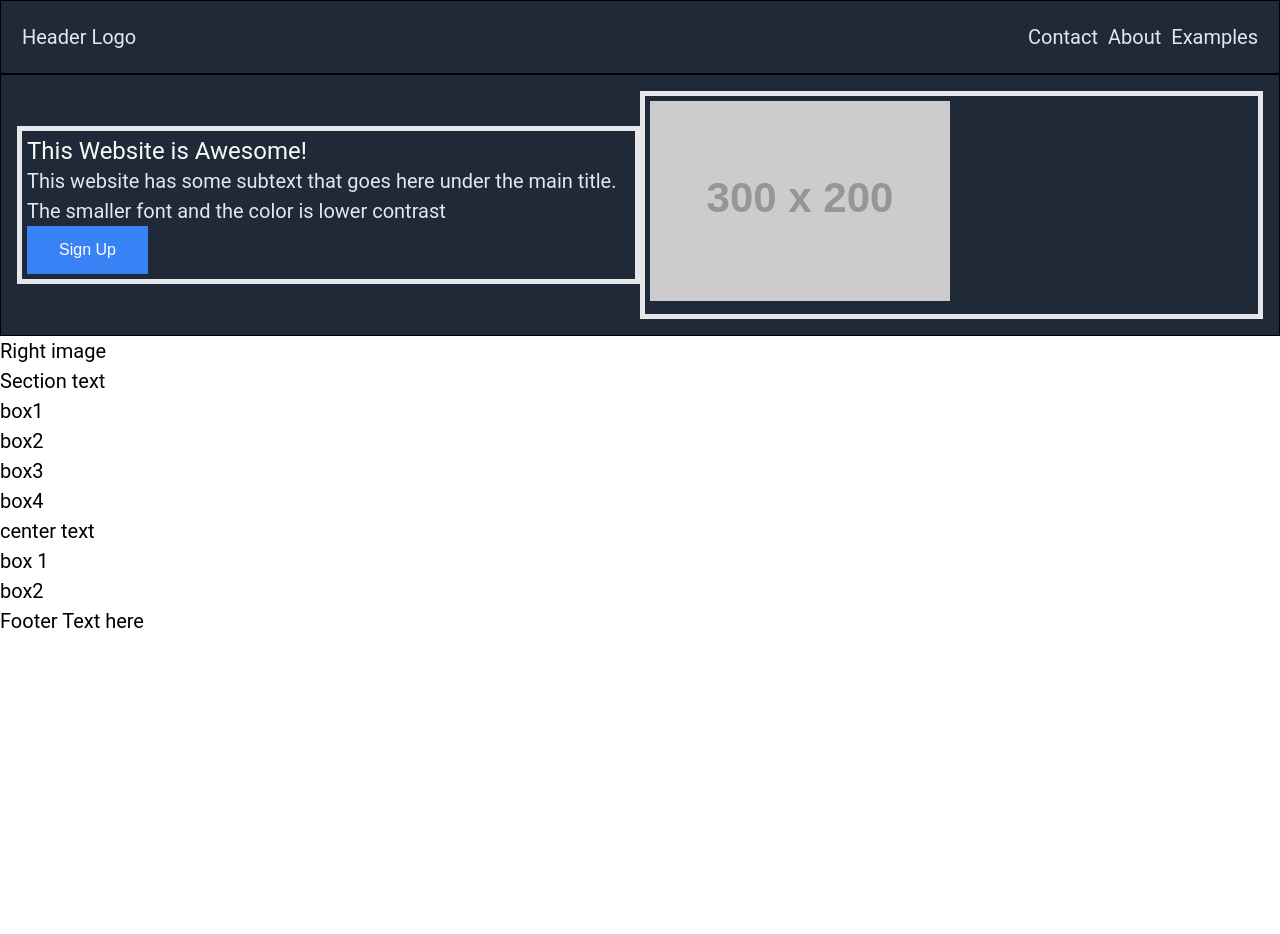
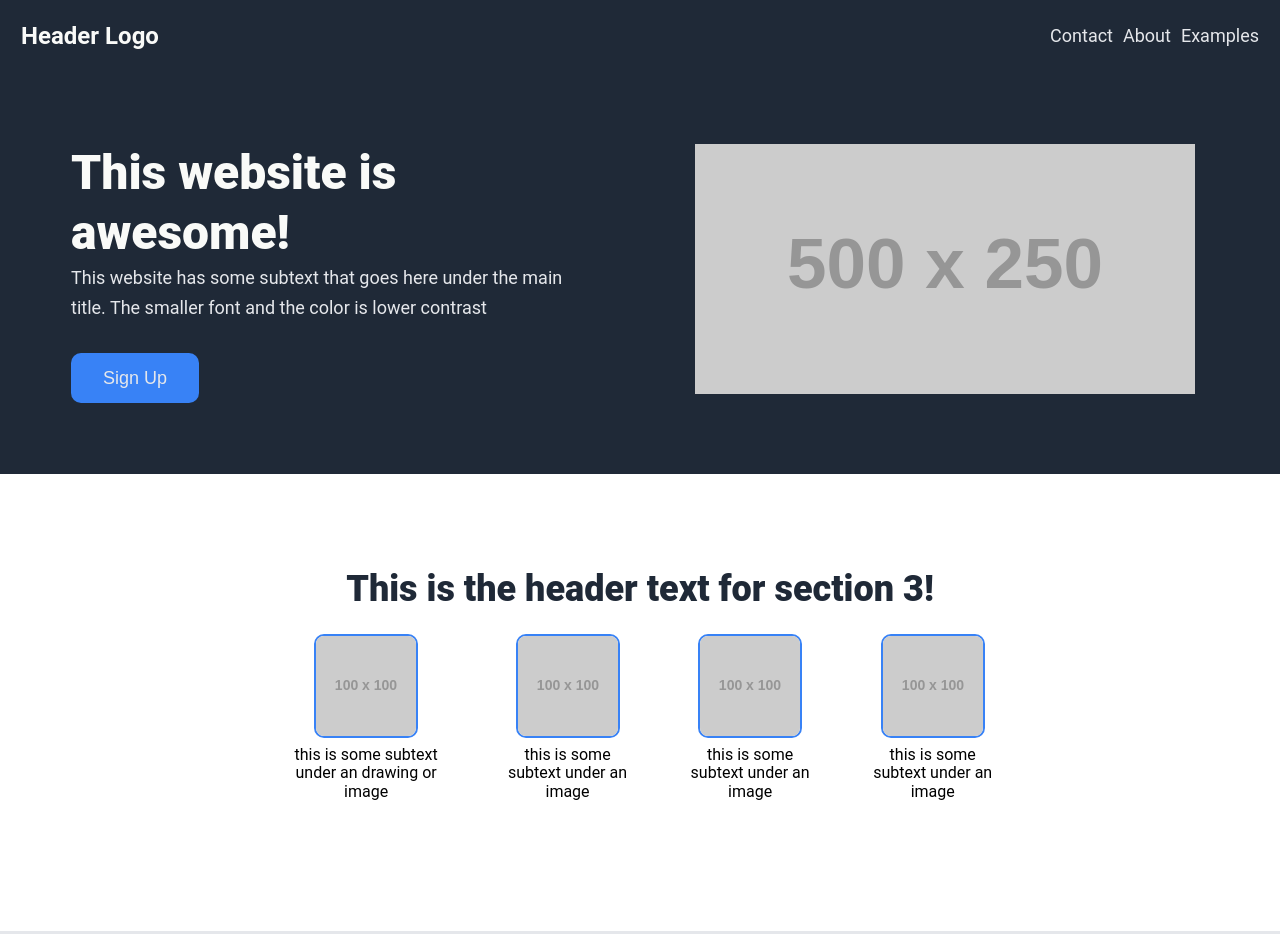
Before and after one commit to earlpast/landing-page, a plain HTML site: page index.html in a window 1280 px wide. Shown: the top 934 px of the page. Before the commit the page ends 800 px from the top, so only its background shows below. Drawn offline with Linux system fonts and the light colour scheme; placeholder pictures from the web are drawn by us.

Commit message:
updated files

```diff
--- a/index.html
+++ b/index.html
@@ -19,32 +19,47 @@
     </div>
     <div class="section flexBox" id="s2">
         <div class="heroMain">
-            <h2>This Website is Awesome!</h2><p>This website has some subtext that goes here under the main
+            <h2>This website is awesome!</h2>
+            <p>This website has some subtext that goes here under the main
                 title. The smaller font and the color is lower contrast</p>
-                <button>Sign Up</button>
-            </div>
-<Div><img src="https://placehold.co/300x200"></Div>
+            <button>Sign Up</button>
+        </div>
+        <Div><img src="https://placehold.co/500x250"></Div>
 
 
     </div>
-    <div>Right image</div>
-
+    <div class="section flexBox" id="s3">
+        <Div class="infoHeader">This is the header text for section 3!</Div>
+        <div id="s3Container">
+            <div><img src="https://placehold.co/100x100">
+                <p>this is some subtext under an drawing or image</p>
+            </div>
+            <div><img src="https://placehold.co/100x100">
+                <p>this is some subtext under an image</p>
+            </div>
+            <div><img src="https://placehold.co/100x100">
+                <p>this is some subtext under an image</p>
+            </div>
+            <div><img src="https://placehold.co/100x100">
+                <p>this is some subtext under an image</p>
+            </div>
+        </div>
     </div>
-    <div class="section" id="s3">
-        <Div> Section text</Div>
-        <div>box1</div>
-        <div>box2</div>
-        <div>box3</div>
-        <div>box4</div>
-    </div>
-    <div class="section" id="s4">
-        <Div>center text</Div>
+    <div class="section flexBox" id="s4">
+        <Div>It is the small things, everyday deeds of ordinary folk that keeps the darkness at bay.</Div>
+        <Div>- Gandolf</Div>
     </div>
     <div class="section" id="s5">
-        <Div>box 1</Div>
-        <div>box2</div>
+        <div id="s5Container">
+        <Div><h2>Do something why dont you!</h2>
+            <p>Sign up for our product by clicking the button right over there
+
+            </p>
+        </Div>
+        <div><button>Sign Up</button></div>
     </div>
-    <div class="section" id="s6">Footer Text here</div>
+    </div>
+    <div class="section" id="s6">Copyright © Earl Past</div>
 
 </body>
 
--- a/style.css
+++ b/style.css
@@ -6,13 +6,13 @@
 
 body {
 
-    font: 400 20px / 30px "Roboto", sans-serif;
+    font: 400 20px/30px "Roboto", sans-serif;
+
 
 }
 
 .flexBox {
     display: flex;
-    border: 1px solid black;
     padding: 16px;
     flex-direction: row;
 
@@ -20,7 +20,8 @@ body {
 
 /* Header Image and links */
 #s1,
-#s2 {
+#s2,
+#s6 {
     background-color: #1F2937;
     color: #e5e7eb;
 }
@@ -32,16 +33,19 @@ body {
     align-self: auto;
     order: 0;
     padding: 5px;
-    font: 18px;
+    font-size: 24px;
+    color: #F9FaF8;
+    font-weight: 600;
 }
 
 #s1 div:nth-child(n+2) {
     flex-grow: 0;
+    font-weight: 400;
 }
 
 
 /* Section 2 which is intro text/button and image on right side */
-#s2{
+#s2 {
     /* height:140px; */
     flex-wrap: nowrap;
     justify-content: center;
@@ -50,27 +54,170 @@ align-content: stretch;
     /* gap:10px; */
 
 }
+
 #s2 div {
     flex: 1;
     align-self: auto;
     order: 0;
     padding: 5px;
     font: 18px;
-    border: #e5e7eb 5px solid;
+    margin: 50px;
 }
 
 button {
     background-color: #3882f6;
+    border-radius: 10px;
+
 }
 
+#s2 button {
+    margin-top: 30px;
+}
+
+#s2 .heroMain h2 {
+    font-size: 48px;
+    font-weight: 900;
+    color: #f9FAF8;
+    line-height: 1.25em;
+}
+
+#s2 .heroMain p,
+#s2 button,
+#s1 div:nth-child(n+2) {
+    font-size: 18px;
+    color: #e5e7eb;
+}
+
+/* This is section 3, I am going to do column layout then row layout in the second object */
+#s3 {
+    flex-direction: column;
+    align-items: center;
+    padding: 100px 0px;
+}
+
+.infoHeader {
+    font-size: 36px;
+    color: #1F2937;
+    font-weight: 900
+}
+
+#s3Container {
+    display: flex;
+    flex-direction: row;
+    flex-wrap: nowrap;
+    justify-content: center;
+    align-items: normal;
+    align-content: normal;
+    width: 60%;
+
+}
+
+#s3Container img {
+    border: 2px solid #3882f6;
+    border-radius: 10px;
+}
+
+#s3Container div {
+    margin: 30px;
+    text-align: center;
+}
+
+#s3Container p {
+    font-size: 16px;
+    line-height: 1.15em;
+}
+
+/* This is section just one quote with attribute */
+#s4 {
+    flex-wrap: nowrap;
+    justify-content: center;
+    flex-direction: column;
+    align-items: center;
+    padding: 100px 200px;
+    background-color: #e5e7eb;
+    font-size: 36px;
+    font-style: italic;
+    color: #1F2937;
+    line-height: 1.5em;
 
 
-.secondText {
-    font-size: 18px;
-    color: #E5E7EB;
 }
 
-h2 {
-    font-size: 24px;
-    color: #F8FaF8;
+#s4 div:nth-child(1) {
+    display: block;
+    flex-grow: 0;
+    flex-shrink: 1;
+    flex-basis: auto;
+    align-self: auto;
+    order: 0;
+    font-weight: 400;
+
 }
+
+#s4 div:nth-child(2) {
+    display: block;
+    flex-grow: 0;
+    flex-shrink: 1;
+    flex-basis: 0;
+    align-self: flex-end;
+    order: 0;
+    font-weight: 600;
+}
+
+/* Section 5. the call to action */
+#s5 {
+    padding: 100px 200px;
+
+}
+
+#s5Container {
+    background-color: #3882f6;
+    border-radius: 10px;
+    color: #e5e7eb;
+
+    padding: 10px 40px;
+
+
+    display: flex;
+    flex-direction: row;
+    flex-wrap: nowrap;
+    justify-content: center;
+    align-items: normal;
+    align-content: normal;
+}
+
+#s5Container div:nth-child(1) {
+    display: block;
+    flex-grow: 3;
+    flex-shrink: 1;
+    flex-basis: auto;
+    align-self: auto;
+    order: 0;
+    padding: 25px 10px;
+}
+
+#s5Container div:nth-child(2) {
+    display: block;
+    flex-grow: 1;
+    flex-shrink: 1;
+    flex-basis: auto;
+    align-self: auto;
+    order: 0;
+    align-self: center;
+
+}
+
+#s5Container h2 {
+    font-weight: 600;
+
+}
+
+#s5 button {
+    border: solid 2px;
+}
+
+/* This is the footer section */
+#s6 {
+    padding: 30px 0px;
+    text-align: center;
+}
```
Lines whose indentation alone changed are shown as unchanged.
